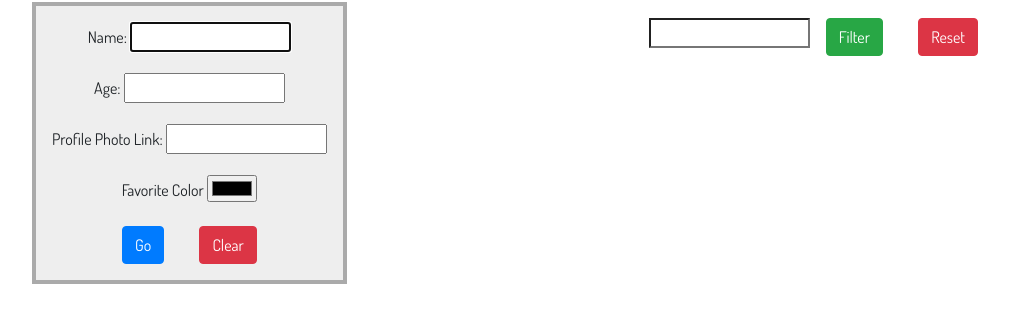
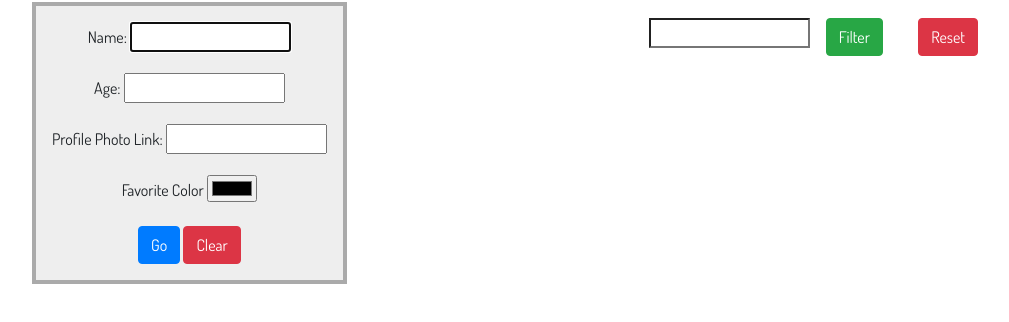
Before and after one commit to weiffert/user-directory, a plain HTML site: page index.html in a window 1280 px wide. Shown: the part 54-376 px from the top of the page, without its empty margins (127-1136 px from the left). Drawn offline with nearby package versions, Linux system fonts and the light colour scheme.

Commit message:
Add button styling specificity

```diff
--- a/index.css
+++ b/index.css
@@ -21,7 +21,7 @@ form#userForm {
     margin-left: 1rem;
 }
 
-button {
+form#filterForm button {
     margin: 0 1rem;
 }
 
```
